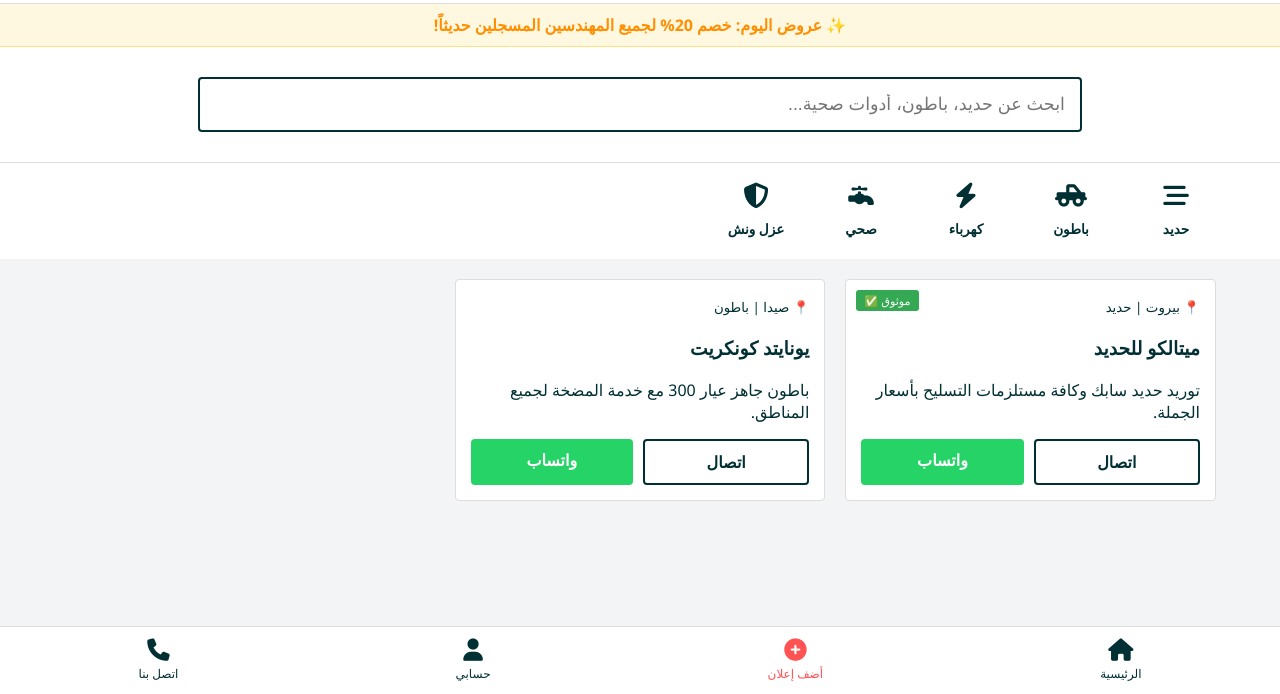
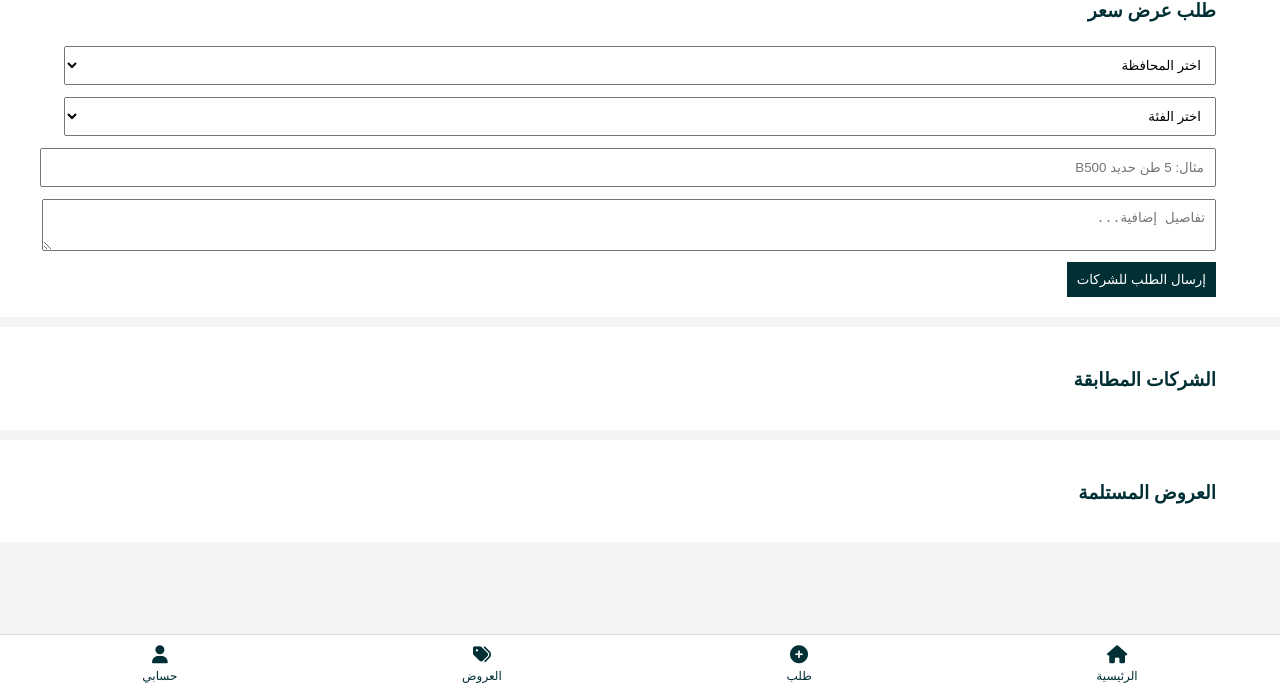
Before and after one commit to Engmarket/market1, a plain HTML site: page index.html in a window 1280 px wide. Shown: the part 106-800 px from the top of the page. Drawn offline with Linux system fonts and the light colour scheme.

Commit message:
Update index.html

```diff
--- a/index.html
+++ b/index.html
@@ -3,110 +3,211 @@
 <head>
 <meta charset="UTF-8">
 <meta name="viewport" content="width=device-width, initial-scale=1.0">
-    <title>Eng Market | سوق المهندسين</title>
+<title>ENG MARKET - السوق الهندسي</title>
 <link rel="stylesheet" href="https://cdnjs.cloudflare.com/ajax/libs/font-awesome/6.4.0/css/all.min.css">
 <style>
-        :root { --olx-teal: #002f34; --olx-gray: #f2f4f5; --white: #ffffff; }
-        body { font-family: 'Segoe UI', sans-serif; margin: 0; background: var(--olx-gray); color: var(--olx-teal); padding-bottom: 80px; }
 
-        /* 1. شريط البورصة العلوي */
-        .market-ticker { background: #fff; border-bottom: 1px solid #ddd; padding: 10px 0; overflow: hidden; font-weight: bold; }
-        .ticker-wrap { display: flex; white-space: nowrap; animation: moveTicker 40s linear infinite; }
-        .ticker-item { margin: 0 20px; font-size: 0.9rem; }
-        .ticker-item span { color: #ff5252; }
-        @keyframes moveTicker { 0% { transform: translateX(100%); } 100% { transform: translateX(-100%); } }
+:root{
+--main:#002f34;
+--accent:#ff6f00;
+--bg:#f2f4f5;
+--white:#fff;
+}
 
-        /* 2. الهيدر والعروض */
-        header { background: #fff; padding: 15px 5%; display: flex; justify-content: space-between; align-items: center; border-bottom: 1px solid #ddd; }
-        .logo { font-size: 1.8rem; font-weight: 900; text-decoration: none; color: var(--olx-teal); }
-        .hot-deals { background: #fff8e1; color: #ff8f00; text-align: center; padding: 10px; font-weight: bold; border-bottom: 1px solid #ffe082; }
+body{
+margin:0;
+font-family:Segoe UI;
+background:var(--bg);
+color:var(--main);
+padding-bottom:90px;
+}
 
-        /* 3. منطقة البحث */
-        .search-area { background: #fff; padding: 30px 5%; text-align: center; border-bottom: 1px solid #ddd; }
-        #mainSearch { width: 100%; max-width: 850px; padding: 15px; border: 2px solid var(--olx-teal); border-radius: 4px; font-size: 1.1rem; }
+header{
+background:#fff;
+display:flex;
+justify-content:space-between;
+padding:15px 5%;
+border-bottom:1px solid #ddd;
+}
 
-        /* 4. الأيقونات */
-        .cats { display: flex; overflow-x: auto; padding: 20px 5%; gap: 25px; background: #fff; }
-        .cat-card { text-align: center; min-width: 80px; cursor: pointer; }
-        .cat-card i { font-size: 1.6rem; display: block; margin-bottom: 8px; color: var(--olx-teal); }
-        .cat-card span { font-size: 0.85rem; font-weight: bold; }
+.logo{font-weight:900;font-size:1.5rem;}
 
-        /* 5. شبكة الإعلانات والشركات */
-        .grid { padding: 20px 5%; display: grid; grid-template-columns: repeat(auto-fill, minmax(300px, 1fr)); gap: 20px; }
-        .card { background: #fff; border: 1px solid #ddd; border-radius: 4px; padding: 15px; position: relative; transition: 0.3s; }
-        .card:hover { box-shadow: 0 4px 10px rgba(0,0,0,0.1); }
-        .card-tag { position: absolute; top: 10px; left: 10px; background: #34a853; color: #fff; padding: 3px 8px; font-size: 0.7rem; border-radius: 3px; }
+select,input,textarea{
+width:100%;
+padding:10px;
+margin:6px 0;
+}
 
-        .actions { display: flex; gap: 10px; margin-top: 15px; }
-        .btn { flex: 1; padding: 10px; text-align: center; border-radius: 4px; text-decoration: none; font-weight: bold; }
-        .btn-wa { background: #25d366; color: #fff; }
-        .btn-call { border: 2px solid var(--olx-teal); color: var(--olx-teal); }
+button{
+background:var(--main);
+color:#fff;
+border:none;
+padding:10px;
+cursor:pointer;
+}
 
-        /* 6. الملاحة السفلية */
-        .bottom-nav { position: fixed; bottom: 0; width: 100%; background: #fff; border-top: 1px solid #ddd; display: flex; justify-content: space-around; padding: 12px 0; z-index: 1000; }
-        .nav-item { color: var(--olx-teal); text-decoration: none; font-size: 0.75rem; text-align: center; }
-        .nav-item i { font-size: 1.4rem; display: block; margin-bottom: 4px; }
+.section{
+padding:20px 5%;
+background:#fff;
+margin-bottom:10px;
+}
+
+.grid{
+display:grid;
+grid-template-columns:repeat(auto-fill,minmax(280px,1fr));
+gap:15px;
+}
+
+.card{
+background:#fff;
+padding:15px;
+border-radius:6px;
+box-shadow:0 3px 8px rgba(0,0,0,0.05);
+}
+
+.badge{
+background:var(--accent);
+color:#fff;
+padding:3px 8px;
+font-size:12px;
+border-radius:3px;
+}
+
+.bottom-nav{
+position:fixed;
+bottom:0;
+width:100%;
+background:#fff;
+display:flex;
+justify-content:space-around;
+border-top:1px solid #ddd;
+padding:10px 0;
+}
+
+.nav-item{
+text-align:center;
+font-size:12px;
+text-decoration:none;
+color:var(--main);
+}
+
+.nav-item i{
+display:block;
+font-size:18px;
+margin-bottom:4px;
+}
+
 </style>
 </head>
+
 <body>
 
-<div class="market-ticker">
-    <div class="ticker-wrap">
-        <div class="ticker-item">⛽ بنزين: <span>1,650,000 L.L</span></div>
-        <div class="ticker-item">🏗️ حديد (طن): <span>$685</span></div>
-        <div class="ticker-item">🧱 مازوت (20L): <span>$14.50</span></div>
-        <div class="ticker-item">💰 ذهب: <span>$78.40</span></div>
-        <div class="ticker-item">🧱 إسمنت: <span>$8.20</span></div>
-    </div>
+<header>
+<div class="logo">ENG MARKET</div>
+</header>
+
+<!-- إنشاء طلب عرض سعر -->
+<div class="section">
+<h3>طلب عرض سعر</h3>
+
+<select id="region">
+<option value="">اختر المحافظة</option>
+<option value="بيروت">بيروت</option>
+<option value="الشمال">الشمال</option>
+<option value="البقاع">البقاع</option>
+<option value="الجنوب">الجنوب</option>
+<option value="جبل لبنان">جبل لبنان</option>
+</select>
+
+<select id="category">
+<option value="">اختر الفئة</option>
+<option value="حديد">حديد</option>
+<option value="خشب">خشب</option>
+<option value="كهرباء">كهرباء</option>
+<option value="صحي">صحي</option>
+</select>
+
+<input type="text" id="product" placeholder="مثال: 5 طن حديد B500">
+
+<textarea id="details" placeholder="تفاصيل إضافية..."></textarea>
+
+<button onclick="sendRequest()">إرسال الطلب للشركات</button>
 </div>
 
-<header>
-    <a href="#" class="logo">ENG MARKET</a>
-    <button style="border:1px solid var(--olx-teal); background:none; padding:5px 15px; cursor:pointer;">English</button>
-</header>
-
-<div class="hot-deals">✨ عروض اليوم: خصم 20% لجميع المهندسين المسجلين حديثاً!</div>
-
-<div class="search-area">
-    <input type="text" id="mainSearch" placeholder="ابحث عن حديد، باطون، أدوات صحية...">
+<!-- قائمة الشركات -->
+<div class="section">
+<h3>الشركات المطابقة</h3>
+<div class="grid" id="companiesList"></div>
 </div>
 
-<div class="cats">
-    <div class="cat-card"><i class="fas fa-bars-staggered"></i><span>حديد</span></div>
-    <div class="cat-card"><i class="fas fa-truck-pickup"></i><span>باطون</span></div>
-    <div class="cat-card"><i class="fas fa-bolt"></i><span>كهرباء</span></div>
-    <div class="cat-card"><i class="fas fa-faucet"></i><span>صحي</span></div>
-    <div class="cat-card"><i class="fas fa-shield-halved"></i><span>عزل ونش</span></div>
-</div>
-
-<div class="grid">
-    <div class="card">
-        <div class="card-tag">موثوق ✅</div>
-        <small>📍 بيروت | حديد</small>
-        <h3>ميتالكو للحديد</h3>
-        <p>توريد حديد سابك وكافة مستلزمات التسليح بأسعار الجملة.</p>
-        <div class="actions">
-            <a href="tel:96103761784" class="btn btn-call">اتصال</a>
-            <a href="https://wa.me/96103761784" class="btn btn-wa">واتساب</a>
-        </div>
-    </div>
-    <div class="card">
-        <small>📍 صيدا | باطون</small>
-        <h3>يونايتد كونكريت</h3>
-        <p>باطون جاهز عيار 300 مع خدمة المضخة لجميع المناطق.</p>
-        <div class="actions">
-            <a href="tel:96170822806" class="btn btn-call">اتصال</a>
-            <a href="https://wa.me/96170822806" class="btn btn-wa">واتساب</a>
-        </div>
-    </div>
+<!-- العروض -->
+<div class="section">
+<h3>العروض المستلمة</h3>
+<div class="grid" id="offersList"></div>
 </div>
 
 <div class="bottom-nav">
 <a href="#" class="nav-item"><i class="fas fa-home"></i>الرئيسية</a>
-    <a href="#" class="nav-item" style="color:#ff5252"><i class="fas fa-plus-circle"></i>أضف إعلان</a>
+<a href="#" class="nav-item"><i class="fas fa-plus-circle"></i>طلب</a>
+<a href="#" class="nav-item"><i class="fas fa-tags"></i>العروض</a>
 <a href="#" class="nav-item"><i class="fas fa-user"></i>حسابي</a>
-    <a href="#" class="nav-item"><i class="fas fa-phone"></i>اتصل بنا</a>
 </div>
+
+<script>
+
+/* بيانات تجريبية (لاحقاً تصبح من قاعدة بيانات) */
+
+const companies = [
+{name:"شركة ميتالكو",category:"حديد",region:"بيروت"},
+{name:"حديد الشمال",category:"حديد",region:"الشمال"},
+{name:"خشب البقاع",category:"خشب",region:"البقاع"},
+{name:"كهرباء الجنوب",category:"كهرباء",region:"الجنوب"},
+{name:"حديد لبنان",category:"حديد",region:"جبل لبنان"}
+];
+
+function sendRequest(){
+
+let region=document.getElementById("region").value;
+let category=document.getElementById("category").value;
+let product=document.getElementById("product").value;
+
+let filtered=companies.filter(c=>c.region===region && c.category===category);
+
+let list=document.getElementById("companiesList");
+list.innerHTML="";
+
+filtered.forEach(c=>{
+list.innerHTML+=`
+<div class="card">
+<h4>${c.name}</h4>
+<p>${c.category} - ${c.region}</p>
+<button onclick="makeOffer('${c.name}','${product}')">إرسال عرض</button>
+</div>
+`;
+});
+
+if(filtered.length===0){
+list.innerHTML="<p>لا توجد شركات مطابقة</p>";
+}
+
+}
+
+function makeOffer(company,product){
+
+let price=(Math.random()*1000+500).toFixed(0);
+
+document.getElementById("offersList").innerHTML+=`
+<div class="card">
+<span class="badge">${company}</span>
+<p>عرض سعر لـ: ${product}</p>
+<h4>$${price}</h4>
+<button onclick="this.parentElement.remove()">اختيار هذا العرض</button>
+</div>
+`;
+
+}
+
+</script>
 
 </body>
 </html>
```
Lines whose indentation alone changed are shown as unchanged.
